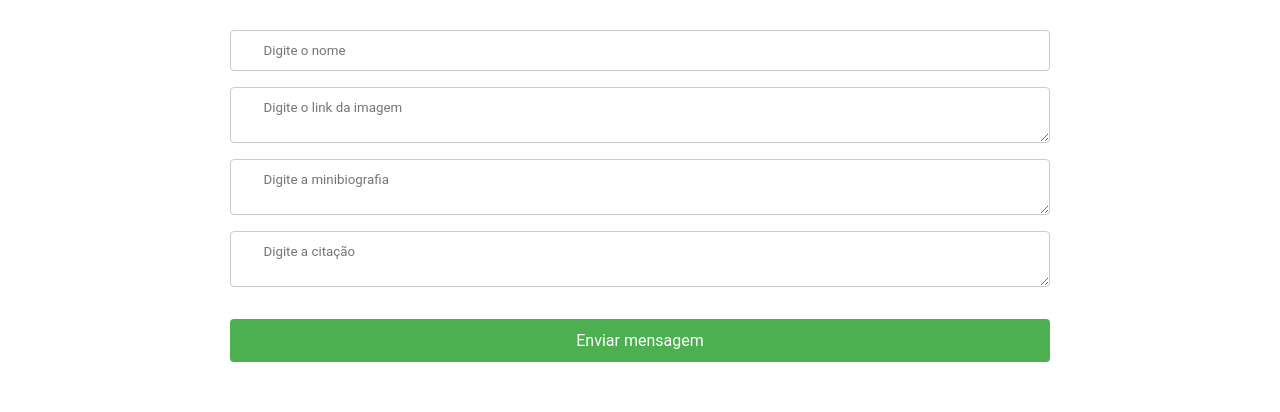
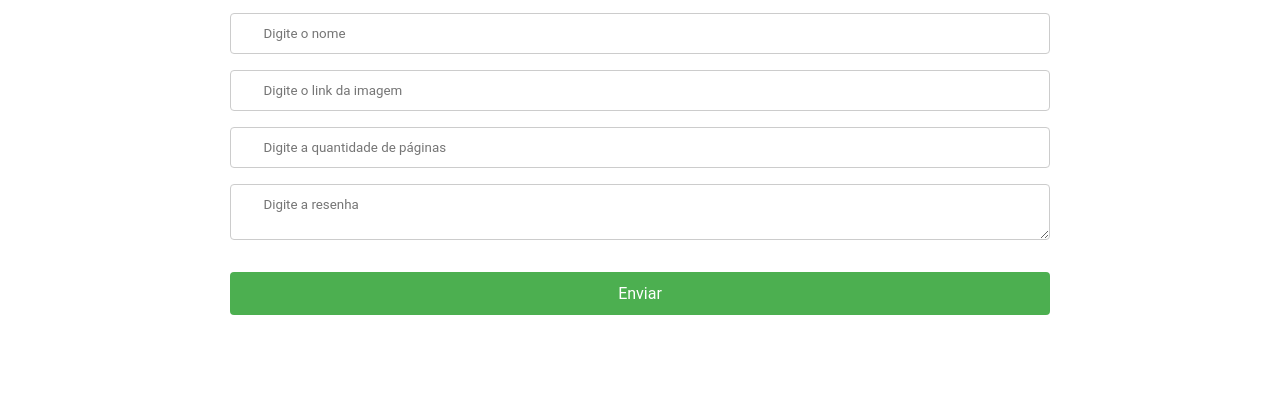
Before and after one commit to AmandaLimasiva/front-livros-react, a React (Vite) app: page / in a window 1280 px wide. Shown: the part 971-1383 px from the top of the page. Built offline with nearby package versions, Linux system fonts and the light colour scheme; no server answers.

Commit message:
ajustando campos corretos no front

```diff
--- a/index.html
+++ b/index.html
@@ -4,7 +4,7 @@
     <meta charset="UTF-8" />
     <link rel="icon" type="image/svg+xml" href="/vite.svg" />
     <meta name="viewport" content="width=device-width, initial-scale=1.0" />
-    <title>Mulheres em Tech Brasil</title>
+    <title>Minha opinião de Livros</title>
   </head>
   <body>
     <div id="root"></div>
--- a/src/components/Content.jsx
+++ b/src/components/Content.jsx
@@ -10,8 +10,8 @@ import styles from '../styles/content.module.css'
 export function Content() {
   const [repositories, setRepositories] = useState([])
   const [nome, setNome] = useState('')
-  const [minibio, setminibio] = useState('')
-  const [citacao, setCitacao] = useState('')
+  const [quantPag, setQuantPag] = useState('')  // Alterado de minibio para quantPag
+  const [resenha, setResenha] = useState('')  // Alterado de citacao para resenha
   const [imagem, setImagem] = useState('')
   const [success, setSuccess] = useState(false)
   const baseURL = 'https://back-end-85oy.onrender.com/livros'
@@ -28,40 +28,41 @@ export function Content() {
     setNome(event.target.value)
   }
 
-  function handleInputValueminibio(event) {
-    setminibio(event.target.value)
+  function handleInputValueQuantPag(event) {
+    setQuantPag(event.target.value)  // Atualizado para refletir quantPag
   }
 
   function handleInputValueImagem(event) {
     setImagem(event.target.value)
   }
 
-  function handleInputValueCitacao(event) {
-    setCitacao(event.target.value)
+  function handleInputValueResenha(event) {
+    setResenha(event.target.value)  // Atualizado para refletir resenha
   }
 
-  function handleCreateMessage(event) {
+  async function handleCreateMessage(event) {
     event.preventDefault()
 
-    console.log('mensagem enviada', nome, citacao, minibio, imagem)
+    console.log('Cadastro enviado', nome, quantPag, resenha, imagem)
 
-    async function sendData() {
+    try {
       await Axios.post(baseURL, {
         nome: nome,
-        citacao: citacao,
-        minibio: minibio,
+        quantPag: quantPag,  // Enviado corretamente como quantPag
+        resenha: resenha,  // Enviado corretamente como resenha
         imagem: imagem
       })
       const response = await Axios.get(baseURL)
       setRepositories(response.data)
-    }
-    sendData()
 
       setSuccess(true)
       setNome('')
-    setminibio('')
+      setQuantPag('')
       setImagem('')
-    setCitacao('')
+      setResenha('')
+    } catch (error) {
+      console.error('Erro ao cadastrar:', error)
+    }
   }
 
   return (
@@ -72,10 +73,8 @@ export function Content() {
         image={listaImg}
       />
       <div className={styles.projectsContainer}>
-        <div className={styles.projectsContainer}>
         <div className={styles.cardsRepoContainer}>
-            {repositories.map((repo) => {
-              return(
+          {repositories.map((repo) => (
             <div key={repo._id} className={styles.cardRepo}>
               <div className={styles.cardImgContainer}>
                 <img className={styles.cardRepoImage} src={repo.imagem} />
@@ -84,43 +83,41 @@ export function Content() {
                 <summary className={styles.cardRepoSummary}>
                   {repo.nome}
                 </summary>
-                  <p className={styles.cardRepoText}>{repo.minibio}</p>
-                  <q className={styles.cardRepoQuote}>{repo.citacao}</q>
+                <p className={styles.cardRepoText}>Páginas: {repo.quantPag}</p>
+                <q className={styles.cardRepoQuote}>{repo.resenha}</q>
               </details>
             </div>
-              )
-            })}
+          ))}
         </div>
       </div>
-      </div>
-      <div >
+      <div>
         <h2 className={styles.projectsTitle}>Cadastre uma rainha tech:</h2>
-        <form  className={styles.form} onSubmit={handleCreateMessage}>
+        <form className={styles.form} onSubmit={handleCreateMessage}>
           <input
             onChange={handleInputValueNome}
             placeholder="Digite o nome"
             value={nome}
             className={styles.formInput}
           />
-          <textarea
+          <input
             onChange={handleInputValueImagem}
             placeholder="Digite o link da imagem"
             value={imagem}
+            className={styles.formInput}
+          />
+          <input
+            onChange={handleInputValueQuantPag}
+            placeholder="Digite a quantidade de páginas"
+            value={quantPag}
+            className={styles.formInput}
+          />
+          <textarea
+            onChange={handleInputValueResenha}
+            placeholder="Digite a resenha"
+            value={resenha}
             className={styles.formTextArea}
           />
-          <textarea
-            onChange={handleInputValueminibio}
-            placeholder="Digite a minibiografia"
-            value={minibio}
-            className={styles.formTextArea}
-          />
-          <textarea
-            onChange={handleInputValueCitacao}
-            placeholder="Digite a citação"
-            value={citacao}
-            className={styles.formTextArea}
-          />
-          <button className={styles.formButton} type="submit">Enviar mensagem</button>
+          <button className={styles.formButton} type="submit">Enviar</button>
           {success && <p>Cadastro realizado com sucesso.</p>}
         </form>
       </div>
```
Lines whose indentation alone changed are shown as unchanged.
